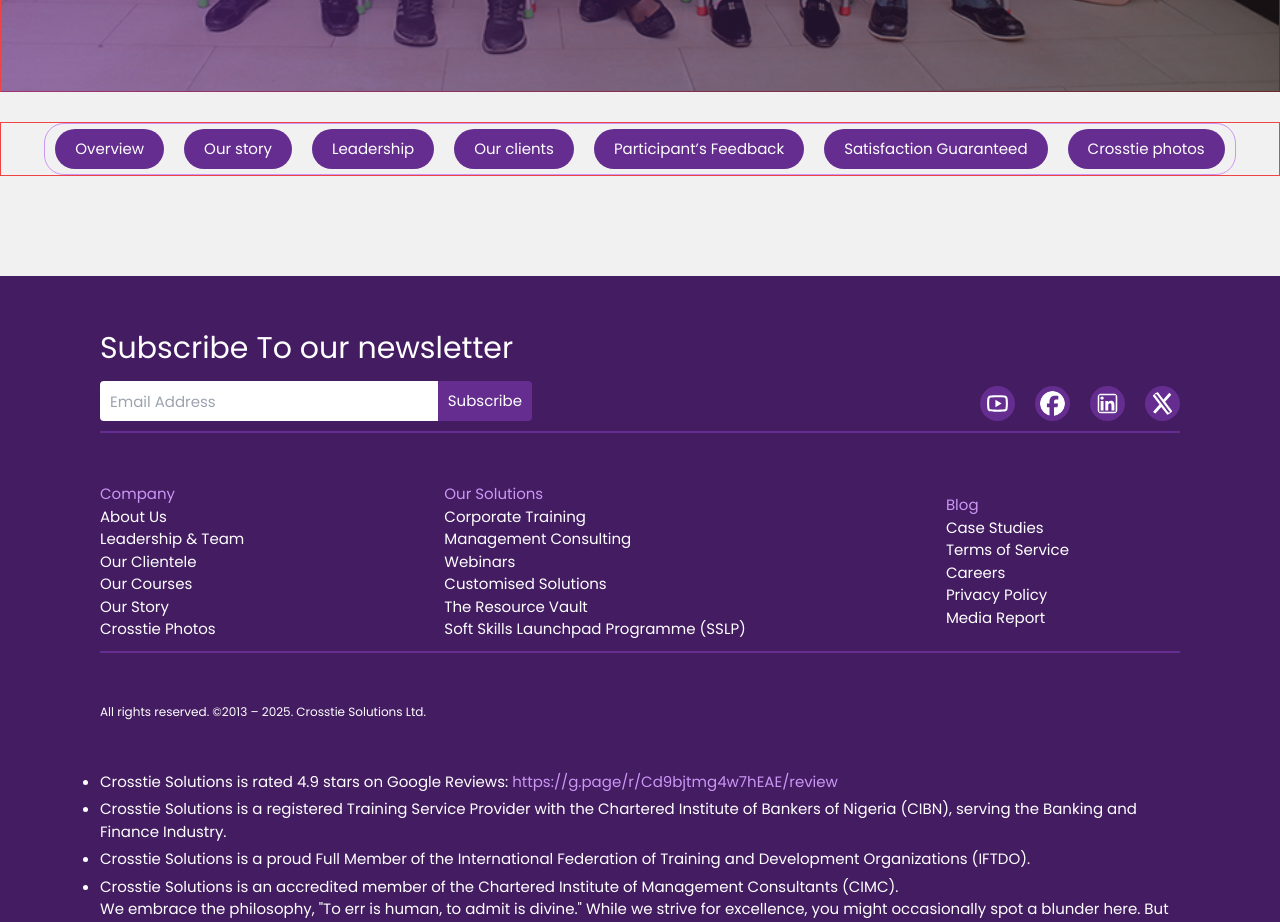
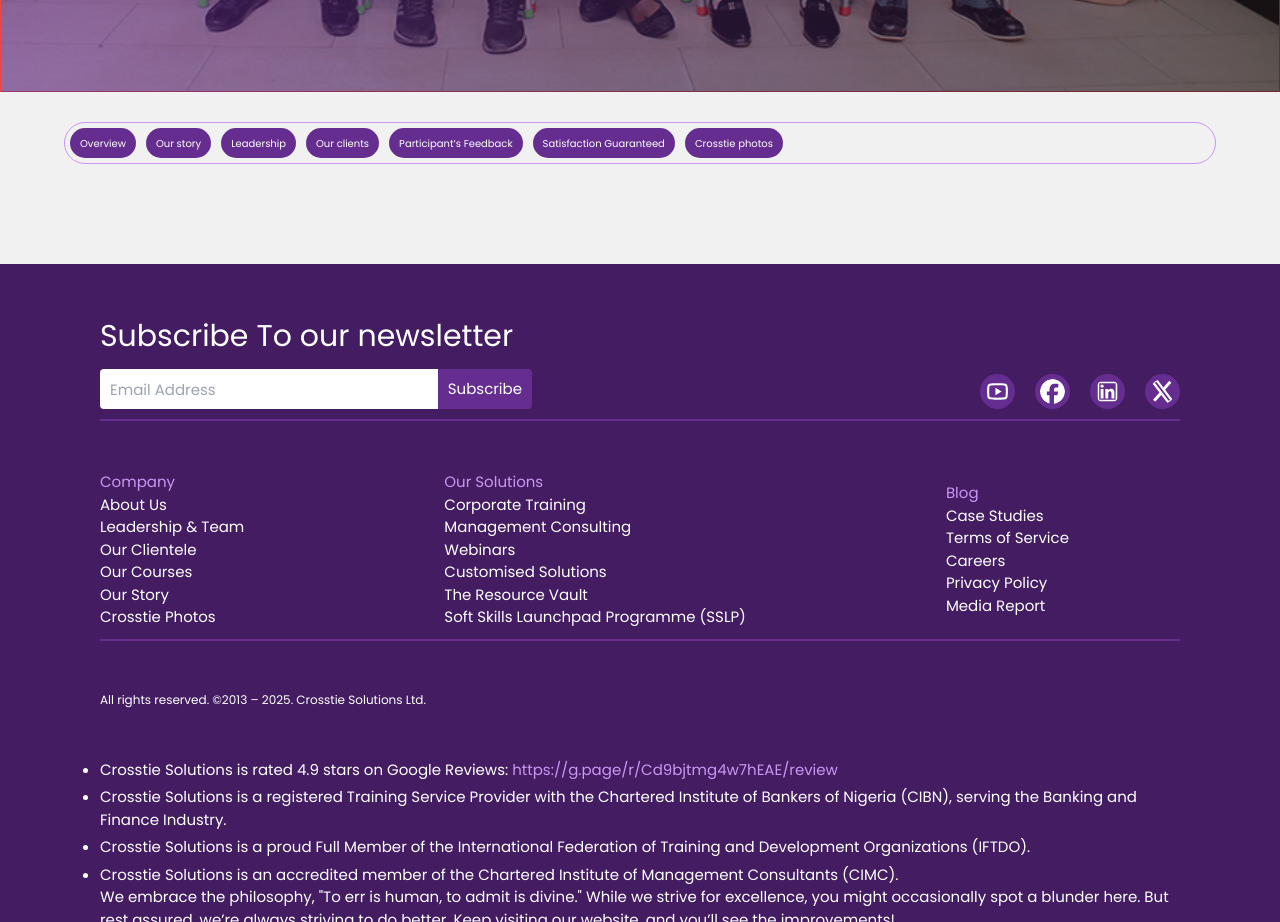
Before and after one commit to Crosstie-Solutions/website-frontend, a React (Vite) app: page /about-us in a window 1280 px wide. Shown: the part 840-1762 px from the top of the page. Built offline with nearby package versions, Linux system fonts and the light colour scheme.

Commit message:
added buttons

```diff
--- a/src/components/AboutButtonsSwiper/AboutButtonsSwiper.css
+++ /dev/null
@@ -1,59 +0,0 @@
-.swiper-container {
-    display: flex;
-    align-items: center;
-    position: relative;
-    /* width: 100%; */
-    max-width: 100%;
-    overflow: hidden;
-  }
-
-  .buttons-wrapper {
-    display: flex;
-    overflow-x: auto;
-    scroll-behavior: smooth;
-    white-space: nowrap;
-    /* gap: 10px; */
-    /* padding: 10px; */
-    scrollbar-width: none; /* Hide scrollbar for Firefox */
-  }
-
-  .buttons-wrapper::-webkit-scrollbar {
-    display: none; /* Hide scrollbar for Chrome, Safari */
-  }
-
-
-
-  /* .swiper-button {
-    flex: 0 0 auto;
-    padding: 10px 15px;
-    border: none;
-    background-color: #007bff;
-    color: white;
-    border-radius: 5px;
-    cursor: pointer;
-  }
-
-  .swiper-button:hover {
-    background-color: #0056b3;
-  } */
-
-  /* .nav-btn {
-    position: absolute;
-    background: rgba(0, 0, 0, 0.5);
-    color: white;
-    border: none;
-    padding: 10px;
-    cursor: pointer;
-    font-size: 18px;
-    top: 50%;
-    transform: translateY(-50%);
-    z-index: 10;
-  } */
-
-  /* .nav-btn.left {
-    left: 5px;
-  }
-
-  .nav-btn.right {
-    right: 5px;
-  } */
--- a/src/components/AboutButtonsSwiper/AboutButtonsSwiper.jsx
+++ /dev/null
@@ -1,70 +0,0 @@
-import React, { useRef } from "react";
-import { Link } from "react-router-dom";
-import "./AboutButtonsSwiper.css";
-
-
-const ButtonSwiper = () => {
-
-  const routes = [{
-    name: "Overview",
-    route: "about-us"
-  },
-  {
-    name: "Our story",
-    route: "our-story"
-  },
-  {
-    name: "Leadership",
-    route: "leadership"
-  },
-  {
-    name: "Our clients",
-    route: "our-clients"
-  },
-  {
-    name: "Participant’s Feedback",
-    route: "feedbacks"
-  },
-  {
-    name: "Satisfaction Guaranteed",
-    route: "satisfaction"
-  },
-  {
-    name: "Crosstie photos",
-    route: "crosstie-photos"
-  }
-
-]
-
-  const scrollContainerRef = useRef(null);
-
-  // Function to scroll left
-  const scrollLeft = () => {
-    if (scrollContainerRef.current) {
-      scrollContainerRef.current.scrollBy({ left: -150, behavior: "smooth" });
-    }
-  };
-
-  // Function to scroll right
-  const scrollRight = () => {
-    if (scrollContainerRef.current) {
-      scrollContainerRef.current.scrollBy({ left: 150, behavior: "smooth" });
-    }
-  };
-
-  return (
-    <div className="flex flex-row justify-center overflow-hidden border border-red-500 swiper-container large:w-100 large:text-15px small:w-90 small:text-10px">
-      {/* <button className="nav-btn left" onClick={scrollLeft}>&#10094;</button> */}
-
-      <div className="flex flex-row justify-center large:w-auto gap-2 px-1 py-0.5 border border-crossFooterText buttons-wrapper rounded-20 small:w-100" ref={scrollContainerRef}>
-        {routes.map((item, index) => (
-          <Link to={item.route} key={index} className="flex items-center justify-center w-auto large:px-2 swiper-button large:h-40px bg-crossLightPurple rounded-20 small:px-1 small:h-30px">{item.name}</Link>
-        ))}
-      </div>
-
-      {/* <button className="nav-btn right" onClick={scrollRight}>&#10095;</button> */}
-    </div>
-  );
-};
-
-export default ButtonSwiper;
--- /dev/null
+++ b/src/components/ButtonSwiper/ButtonSwiper.jsx
@@ -0,0 +1,58 @@
+// import React, { useRef } from "react";
+// import { Link } from "react-router-dom";
+
+
+// //desktop
+// const ButtonSwiper = () => {
+
+//   const routes = [{
+//     name: "Overview",
+//     route: "about-us"
+//   },
+//   {
+//     name: "Our story",
+//     route: "our-story"
+//   },
+//   {
+//     name: "Leadership",
+//     route: "leadership"
+//   },
+//   {
+//     name: "Our clients",
+//     route: "our-clients"
+//   },
+//   {
+//     name: "Participant’s Feedback",
+//     route: "feedbacks"
+//   },
+//   {
+//     name: "Satisfaction Guaranteed",
+//     route: "satisfaction"
+//   },
+//   {
+//     name: "Crosstie photos",
+//     route: "crosstie-photos"
+//   }
+
+// ]
+
+
+//   return (
+//     <div className="flex flex-row justify-center overflow-hidden large:w-100 large:text-15px small:w-90 small:text-10px">
+//       {/* <button className="nav-btn left" onClick={scrollLeft}>&#10094;</button> */}
+
+//       <div className="flex flex-row justify-center large:w-auto gap-2 px-1 py-0.5 border border-crossFooterText  rounded-20 small:w-100"
+//       // ref={scrollContainerRef}
+//       >
+//         {routes.map((item, index) => (
+//           <Link to={`/${item.route}`} key={index} className="flex items-center justify-center w-auto large:px-2 large:h-40px bg-crossLightPurple rounded-20 small:px-1 small:h-30px">{item.name}</Link>
+//         ))}
+//       </div>
+
+//       {/* <button className="nav-btn right" onClick={scrollRight}>&#10095;</button> */}
+//     </div>
+//   );
+// };
+
+
+// export default ButtonSwiper;
--- a/src/components/IpGeolocation/IpGeolocation.jsx
+++ b/src/components/IpGeolocation/IpGeolocation.jsx
@@ -1,5 +1,6 @@
 import { useEffect, useState } from "react";
-import ButtonSwiper from "../AboutButtonsSwiper/AboutButtonsSwiper";
+// import {ButtonSwiper} from "../AboutButtonsSwiper/AboutButtonsSwiper";
+
 
 const IPGeolocation = () => {
 
@@ -69,7 +70,7 @@
       )}
       <p>You have spent {sessionTime} seconds on this page</p>
 
-      <ButtonSwiper />
+      {/* <ButtonSwiper /> */}
     </div>
   );
 };
--- /dev/null
+++ b/src/components/MobileButtonSwiper/MobileButtonSwiper.css
@@ -0,0 +1,31 @@
+:root{
+  --crossFooterText: #CC96F5;
+}
+
+
+.mobile-swiper-container {
+    display: flex;
+    align-items: center;
+    position: relative;
+    width: 90vw;
+    /* max-width: 400px;  */
+    /* Adjust based on your design */
+    overflow: hidden;
+    border: solid var(--crossFooterText) 1px;
+    border-radius: 50px;
+  }
+
+  .mobile-buttons-wrapper {
+    display: flex;
+    overflow-x: auto;
+    scroll-behavior: smooth;
+    white-space: nowrap;
+    gap: 10px;
+    padding: 5px;
+    scrollbar-width: none;
+    /* Hide scrollbar for Firefox */
+  }
+
+  .mobile-buttons-wrapper::-webkit-scrollbar {
+    display: none; /* Hide scrollbar for Chrome, Safari */
+  }
--- /dev/null
+++ b/src/components/MobileButtonSwiper/MobileButtonSwiper.jsx
@@ -0,0 +1,57 @@
+import React from 'react';
+import { Link } from 'react-router-dom';
+import './MobileButtonSwiper.css';
+
+
+
+function MobileButtonSwiper() {
+    const routes = [
+        {
+        name: "Overview",
+        route: "about-us"
+      },
+      {
+        name: "Our story",
+        route: "our-story"
+      },
+      {
+        name: "Leadership",
+        route: "leadership"
+      },
+      {
+        name: "Our clients",
+        route: "our-clients"
+      },
+      {
+        name: "Participant’s Feedback",
+        route: "feedbacks"
+      },
+      {
+        name: "Satisfaction Guaranteed",
+        route: "satisfaction"
+      },
+      {
+        name: "Crosstie photos",
+        route: "crosstie-photos"
+      }
+
+    ]
+
+      return (
+        <div className="border mobile-swiper-container">
+          {/* <button className="nav-btn left" onClick={scrollLeft}>&#10094;</button> */}
+
+          <div className="mobile-buttons-wrapper"
+          // ref={scrollContainerRef}
+          >
+            {routes.map((item, index) => (
+              <Link to={`/${item.route}`} key={index} className="flex items-center justify-center w-auto px-1 mobile-swiper-button text-10px rounded-20 h-30px bg-crossLightPurple">{item.name}</Link>
+            ))}
+          </div>
+
+          {/* <button className="nav-btn right" onClick={scrollRight}>&#10095;</button> */}
+        </div>
+      );
+}
+
+export default MobileButtonSwiper;
--- a/src/pages/AboutUsPage/AboutUsPage.jsx
+++ b/src/pages/AboutUsPage/AboutUsPage.jsx
@@ -3,7 +3,9 @@
 import { BsArrowRight } from "react-icons/bs";
 import "./AboutUsPage.css";
 import { PHOTOS } from "../../assets/images";
-import AboutButtonsSwiper from "../../components/AboutButtonsSwiper/AboutButtonsSwiper";
+import MobileButtonSwiper from "../../components/MobileButtonSwiper/MobileButtonSwiper";
+// import ButtonSwiper from "../../components/ButtonSwiper/ButtonSwiper";
+
 
 
 
@@ -34,7 +36,8 @@
 
 
       <div className="flex flex-col items-center h-auto w-100">
-        <AboutButtonsSwiper />
+        {/* <ButtonSwiper /> */}
+        <MobileButtonSwiper />
       </div>
     </div>
   );
```
